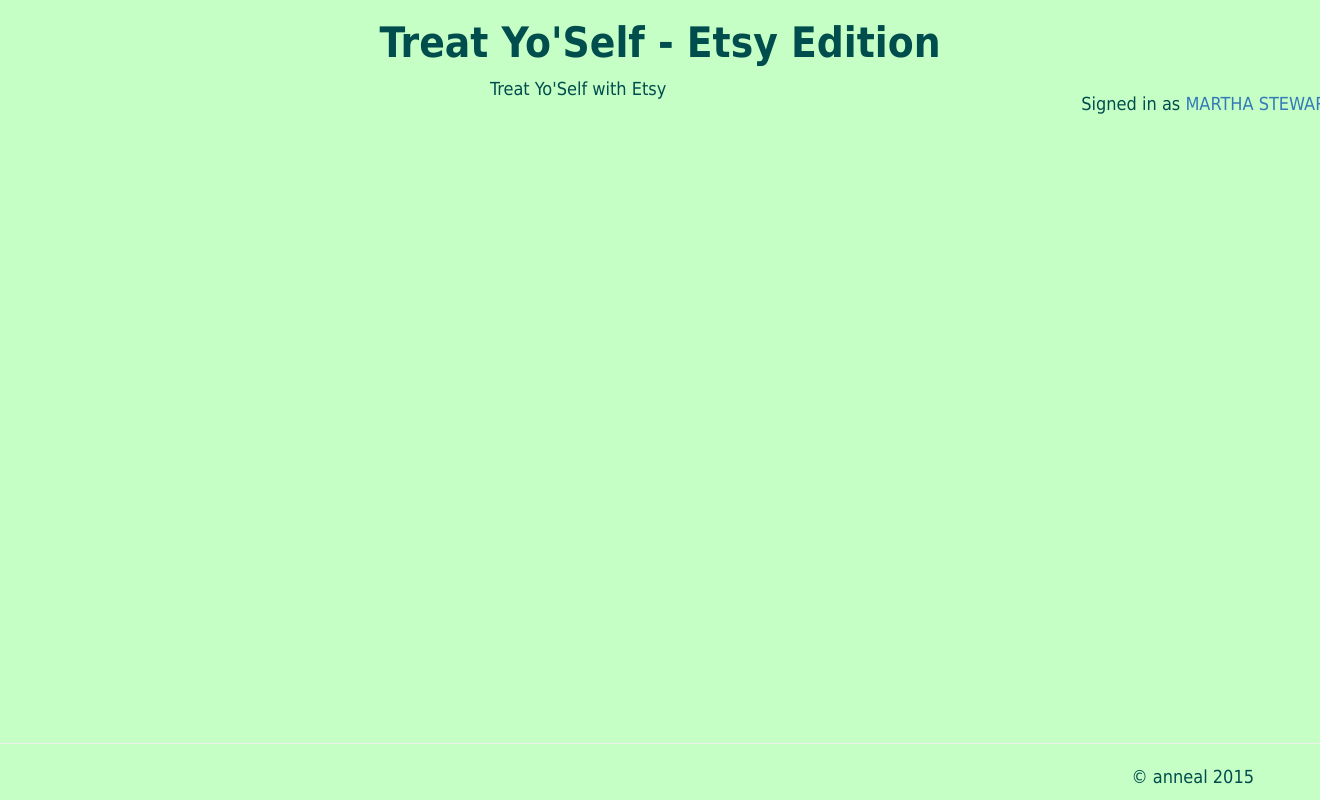
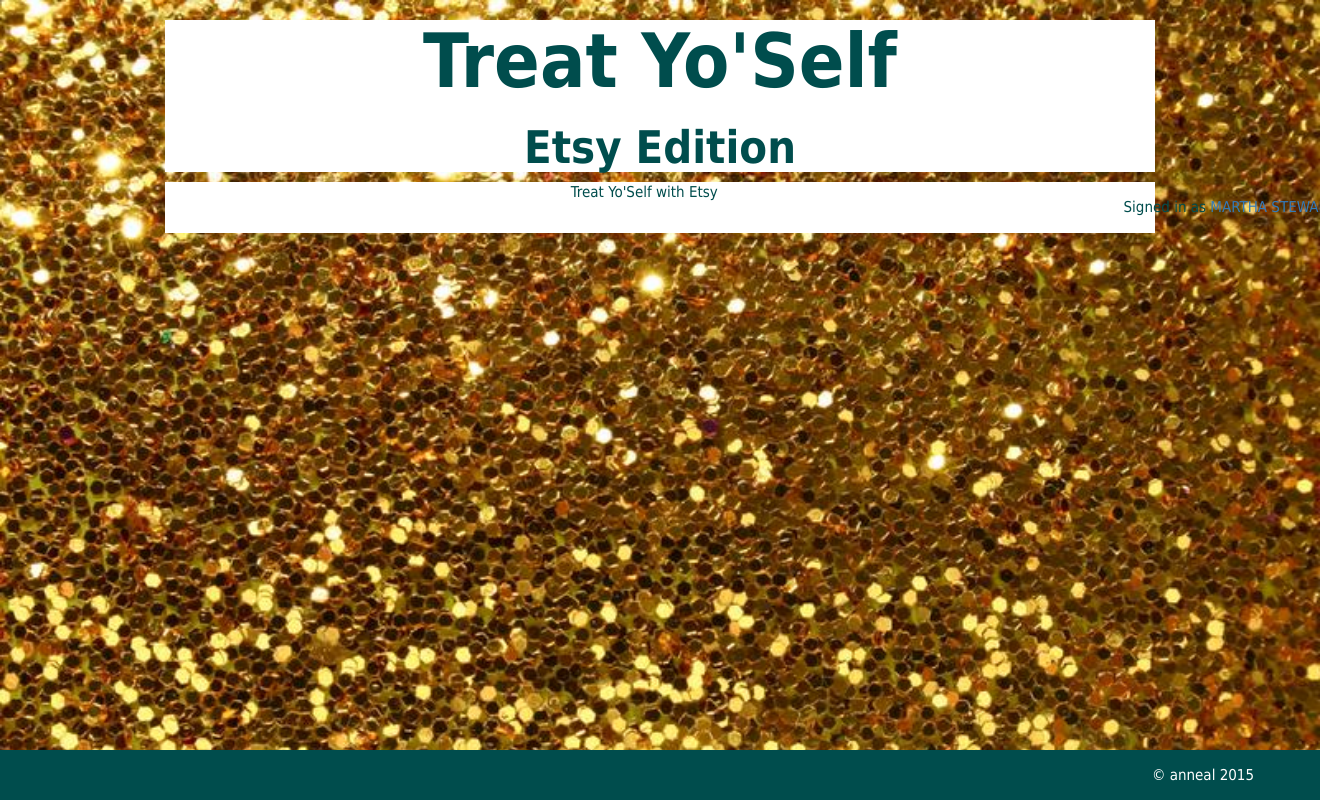
Before and after one commit to anneal/Treat-YoSelf, a Django app: template tys_webapp/templates/tys_webapp/index.html in a window 1320 px wide; the page is wider, and only the part inside the window is pictured. Run offline with Django 3.2, Linux system fonts and the light colour scheme; the template is opened without the code that fills it, so the values that code supplies are empty; some libraries are stand-ins or nearby versions.

Commit message:
Modified website look and feel

```diff
--- a/tys_webapp/services.py
+++ b/tys_webapp/services.py
@@ -73,7 +73,7 @@
     if params:
         paramList.update(params)
     paramString = ''.join(['&' + key + '=' + paramList[key]
-                            for key in paramList])[1:]
+                           for key in paramList])[1:]
     return etsyAPI_URL + URL_ext + '?' + paramString
 
 
--- a/tys_webapp/static/tys_webapp/style.css
+++ b/tys_webapp/static/tys_webapp/style.css
@@ -1,27 +1,63 @@
 body {
-    background-color: #C6FFC6;
+    background-image: url("goldglitter.jpg");
+    background-repeat: no-repeat;
+    background-size: cover;
+    background-attachment: fixed;
     color: #004D4D;
     font-family: Tahoma, Geneva, sans-serif;
     text-align: center;
-    font-size: 18px;
+    font-size: 1.5em;
+}
+
+header {
+    background-color: #FFFFFF;
+    width: 75%;
+    margin-left: 12.5%;
 }
 
 h1 {
     font-weight: 600;
-    font-size: 42px;
+    font-size: 5em;
+}
+
+h2 {
+    font-weight: 600;
+    font-size: 3em;
 }
 
 footer {
+    background-color: #004D4D;
     position: fixed;
     bottom: 0;
     width: 100%;
+    height: 50px;
 }
 
 footer p {
     float: right;
     margin-right: 5%;
+    margin-top: 15px;
+    color: #FFFFFF;
 }
 
 .container {
-    height: 90vh;
+    background-color: #FFFFFF;
+    width: 75%;
+    margin-left: 12.5%;
+    margin-bottom: 50px;
 }
+
+.navbar {
+    background-color: #004D4D;
+    width: 75%;
+    margin-left: 12.5%;
+    color: #FFFFFF;
+}
+
+.form-control {
+    width: 50%;
+}
+
+.PreferenceForm {
+    text-align: center;
+}
--- a/tys_webapp/templates/tys_webapp/base.html
+++ b/tys_webapp/templates/tys_webapp/base.html
@@ -16,7 +16,8 @@
     </head>
     <body>
         <header>
-            <h1>Treat Yo'Self{% block title2 %}{% endblock %}</h1>
+            <h1>Treat Yo'Self</h1>
+            <h2>{% block title2 %}{% endblock %}</h2>
         </header>
 
         {% block navbar %}{% endblock %}
@@ -28,7 +29,6 @@
         </div>
         {% block footer %}
         <footer class="footer">
-            <hr>
             <p>&copy; anneal 2015</p>
         </footer>
         {% endblock %}
--- a/tys_webapp/templates/tys_webapp/index.html
+++ b/tys_webapp/templates/tys_webapp/index.html
@@ -1,8 +1,8 @@
 {% extends 'tys_webapp/base.html' %}
 
-{% block title %} - Etsy Edition{% endblock %}
+{% block title %} : Etsy Edition{% endblock %}
 
-{% block title2 %} - Etsy Edition{% endblock %}
+{% block title2 %}Etsy Edition{% endblock %}
 
 {% block navbar %}
 <p class="navbar-text navbar-right">Signed in as <a href="#" class="navbar-link">MARTHA STEWART</a></p>
--- a/tys_webapp/templates/tys_webapp/login.html
+++ b/tys_webapp/templates/tys_webapp/login.html
@@ -1,8 +1,8 @@
 {% extends 'tys_webapp/base.html' %}
 
-{% block title %} - Etsy Edition{% endblock %}
+{% block title %} : Etsy Edition{% endblock %}
 
-{% block title2 %} - Etsy Edition{% endblock %}
+{% block title2 %}Etsy Edition{% endblock %}
 
 {% block content %}
     <p><br><br>Treat Yo'Self collaborates with the Etsy website to subscribe you to limitless Etsy gifts.<br>Want an Etsy surprise to be shipped monthly? Quarterly? Weekly?<br>Set your price range, a few likes and dislikes, and how often you want to <strong>Treat Yo'Self</strong><br><br><br></p>
@@ -17,7 +17,7 @@
     <form action="{% url 'login' %}" method="POST">
         {% csrf_token %}
         Enter your ETSY username
-        <input type="text" name="user_id" size="50">
+        <input type="text" name="user_id" id="text_field">
         <br><br><br>
         <input type="submit" role="button" class="btn btn-default" value="Treat Yo Self!"/>
     </form>
```
Also changed, not shown: tys_webapp/templates/tys_webapp/welcome.html (+6 -4 lines), tys_webapp/static/tys_webapp/goldglitter.jpg (added).
